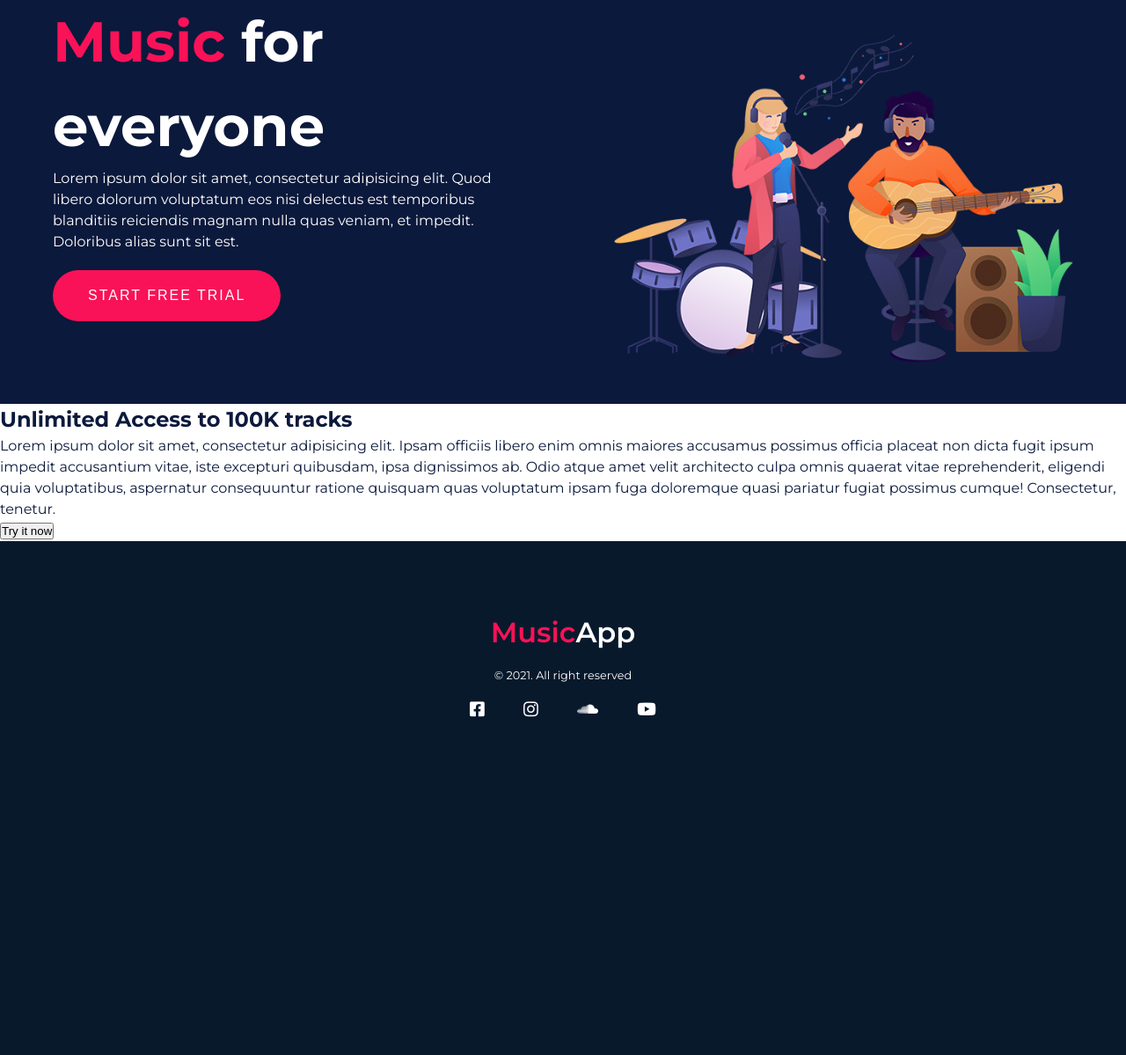
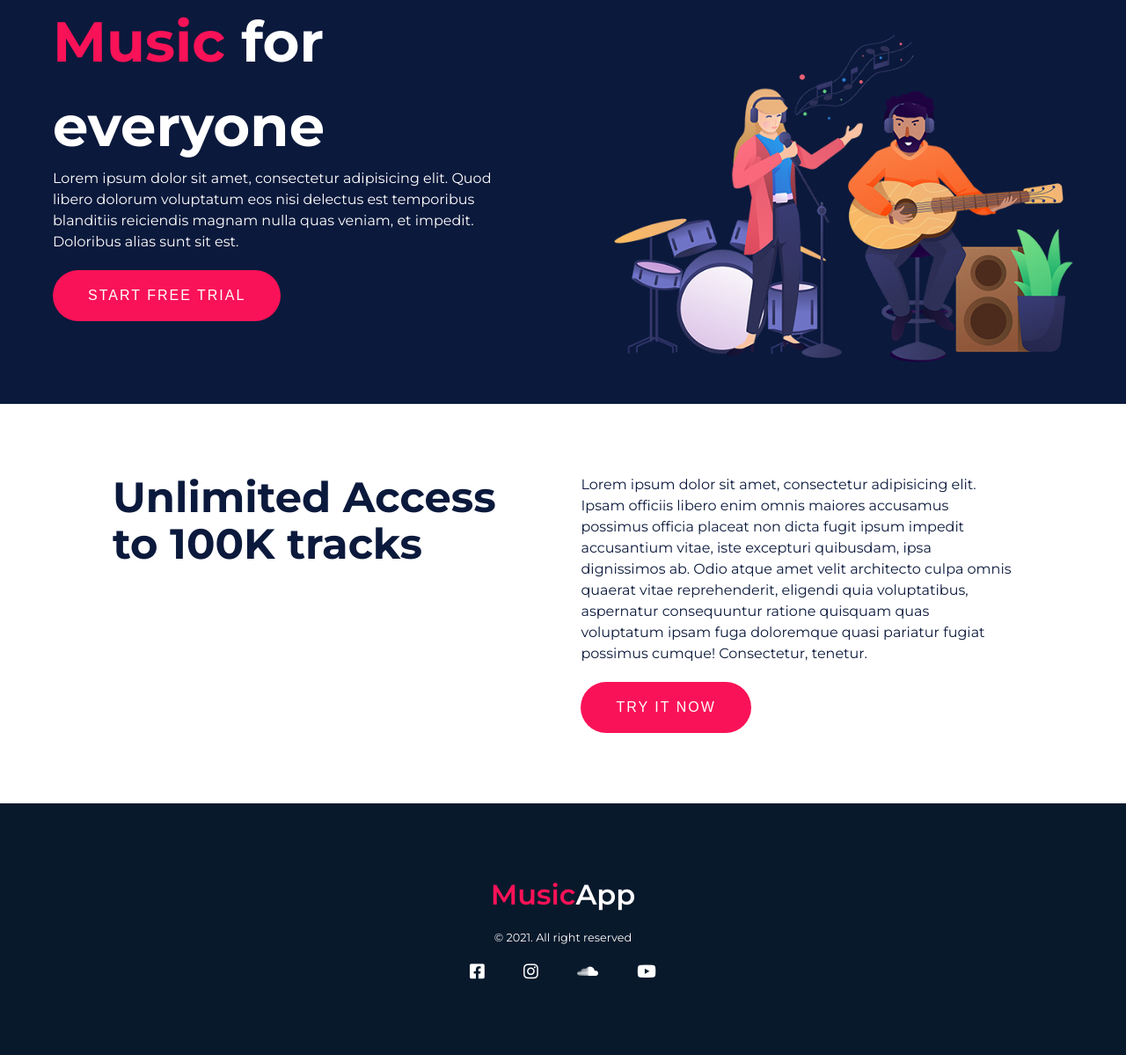
Before and after one commit to ZoricaZeljkovic/music-app, a PHP site: page / in a window 1280 px wide. Shown: the part 109-1308 px from the top of the page at 88% size. Before the commit the page ends 924 px from the top, so only its background shows below. Run offline with PHP 8.4, Linux system fonts and the light colour scheme; some libraries are stand-ins or nearby versions.

Commit message:
unlimited css

```diff
--- a/css/style.css
+++ b/css/style.css
@@ -39,6 +39,16 @@ a:hover {
 }
 .logo span, nav > a span {
   color: #f91257;
+}
+
+.container {
+  width: 80%;
+  margin: auto;
+}
+
+h2 {
+  font-size: 3rem;
+  line-height: 1.1;
 }
 
 /**************
@@ -124,5 +134,40 @@ header
   background: #383c6e;
   transition: 0.3s ease;
 }
+.mainHeader div button:hover {
+  background: #383c6e;
+  transition: 0.3s ease;
+}
+
+/**************
+unlimited
+**************/
+.unlimited {
+  padding: 80px 0;
+  display: flex;
+  flex-wrap: wrap;
+  justify-content: space-between;
+  align-content: center;
+  flex-direction: row;
+}
+.unlimited article {
+  flex: 0 0 48%;
+}
+.unlimited article button {
+  padding: 20px 40px;
+  font-size: 1rem;
+  background: #f91257;
+  color: white;
+  border: none;
+  cursor: pointer;
+  text-transform: uppercase;
+  margin-top: 20px;
+  border-radius: 40px;
+  letter-spacing: 2px;
+}
+.unlimited article button:hover {
+  background: #383c6e;
+  transition: 0.3s ease;
+}
 
 /*# sourceMappingURL=style.css.map */
--- a/scss/style.scss
+++ b/scss/style.scss
@@ -34,6 +34,10 @@ mixins
     margin-top: 20px;
     border-radius: 40px;
     letter-spacing: 2px;
+    &:hover {
+        background: $violet;
+        transition: $transition;
+    }
 }
 
 
@@ -68,6 +72,14 @@ a {
     span {
         color: $pink;
     }
+}
+.container {
+    width: 80%;
+    margin: auto;
+}
+h2 {
+    font-size: 3rem;
+    line-height: 1.1;
 }
 
 /**************
@@ -135,3 +147,16 @@ header
         }
     }
 }
+/**************
+unlimited
+**************/
+.unlimited {
+    padding: $padding;
+    @include flex(space-between, center, row);
+    article {
+        flex: 0 0 48%;
+        button {
+            @include btn;
+        }
+    }
+}
```
Also changed, not shown: 1 other file.
